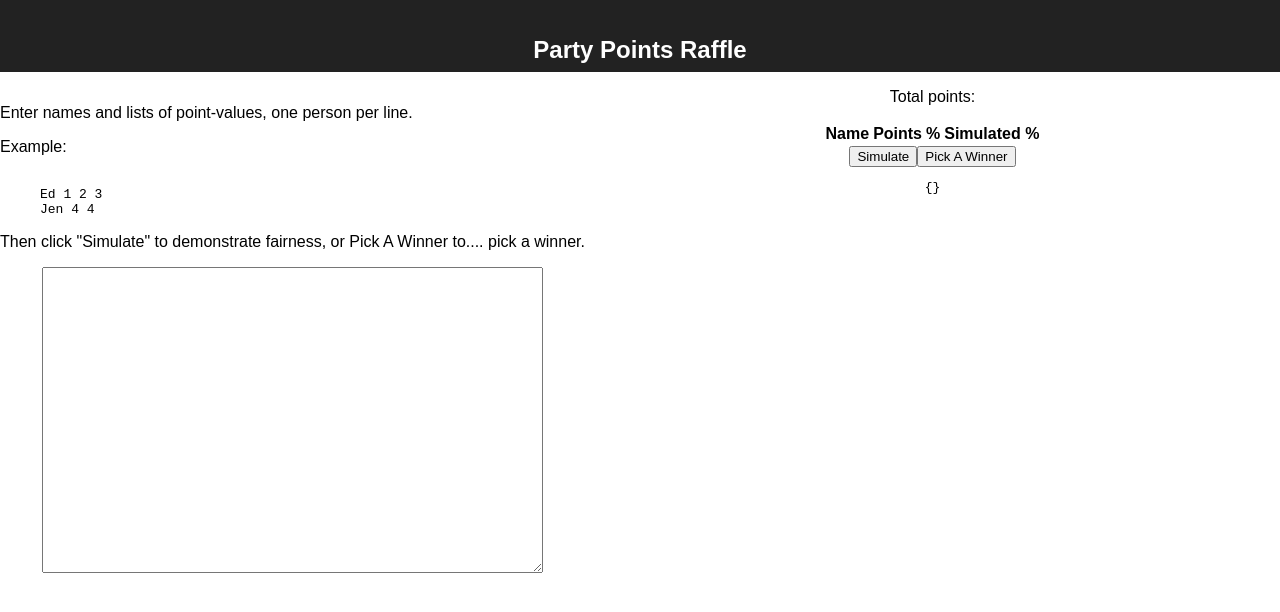
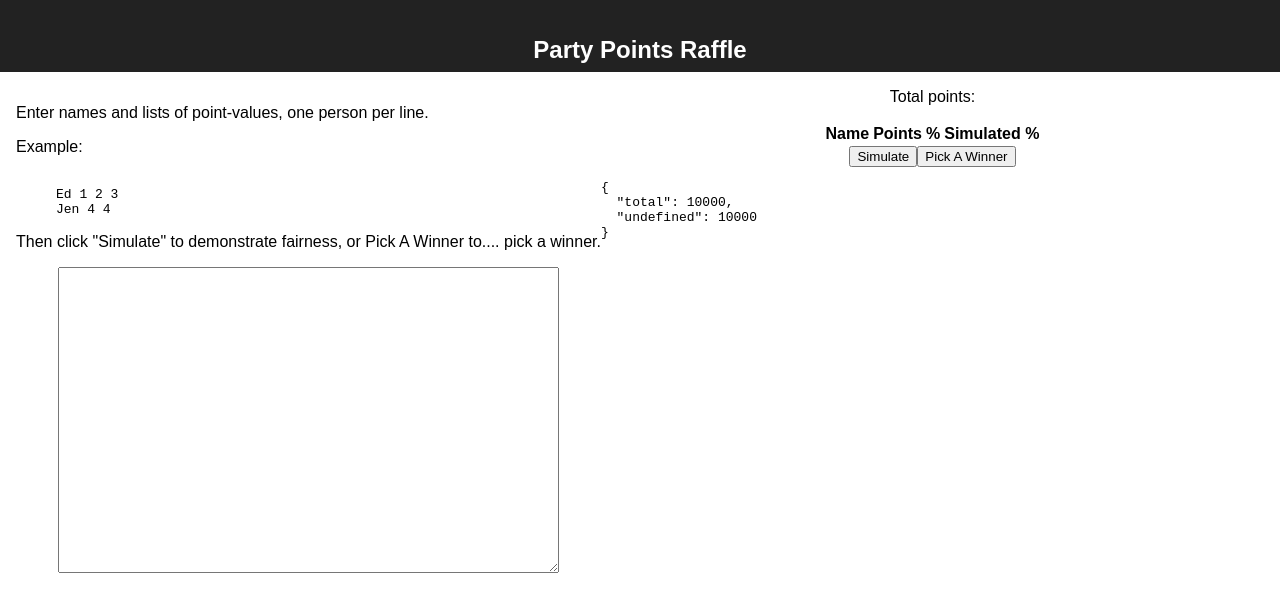
Before and after one commit to edbrannin/party-points, a React (Create React App) app: page / in a window 1280 px wide. Both pictures are taken after a click on the button "Simulate". Shown: the top 612 px of the page. Built offline with nearby package versions, Linux system fonts and the light colour scheme.

Commit message:
Fix the Simulate button

```diff
--- a/src/People.jsx
+++ b/src/People.jsx
@@ -40,7 +40,7 @@ const byIndex = ({ people }) => {
 };
 
 const nextBelowIndex = ({ people }, target) => {
-  let lastGood = undefined;
+  let lastGood;
   byIndex({ people }).forEach((person, index) => {
     if (index <= target) {
       lastGood = person;
@@ -52,20 +52,23 @@ const nextBelowIndex = ({ people }, target) => {
 const pickAWinner = ({ people, total }) => {
   const randomIndex = Math.floor(Math.random() * total);
   const winner = nextBelowIndex({ people }, randomIndex);
-  console.log(winner);
   return winner;
 };
 
-const monteCarlo = ({ people, total }, trials = 10000) => (
-  new Array(trials)
-    .map(() => pickAWinner({ people, total }))
+const monteCarlo = ({ people, total }, trials = 10000) => {
+  const winners = [];
+  for (let i = 0; i < trials; i += 1) {
+    winners.push(pickAWinner({ people, total }));
+  }
+  return winners
     .reduce((state, name) => ({
       ...state,
-      [name]: state[name] + 1,
-    }), {})
-);
+      [name]: (state[name] || 0) + 1,
+      total: state.total + 1,
+    }), {total: 0});
+};
 
-const EXAMPLE_INPUT=`
+const EXAMPLE_INPUT = `
 Ed 1 2 3
 Jen 4 4
 `;
@@ -99,10 +102,16 @@ class People extends Component {
 
   render() {
     const simulation = this.state.simulation && (
-      <pre>{JSON.stringify(this.state.simulation, null, 2)}</pre>
+      <pre style={{
+        textAlign: 'left',
+      }}
+      >{JSON.stringify(this.state.simulation, null, 2)}</pre>
     );
     return (
-      <div>
+      <div style={{
+        margin: '1em',
+      }}
+      >
         <div style={{
           float: 'left',
         }}
@@ -152,7 +161,15 @@ class People extends Component {
                 <td>{p.name}</td>
                 <td>{p.sum}</td>
                 <td>{Math.round((p.sum / this.state.total) * 1000) / 10}%</td>
-                {this.state.simulation && <td>{this.state.simulation[p.name]}</td>}
+                {
+                  this.state.simulation &&
+                    <td>
+                      {
+                        Math.round((this.state.simulation[p.name] / this.state.simulation.total) * 1000) / 10
+                      }
+                      %
+                    </td>
+                }
               </tr>
             ))}
           </tbody>
```
